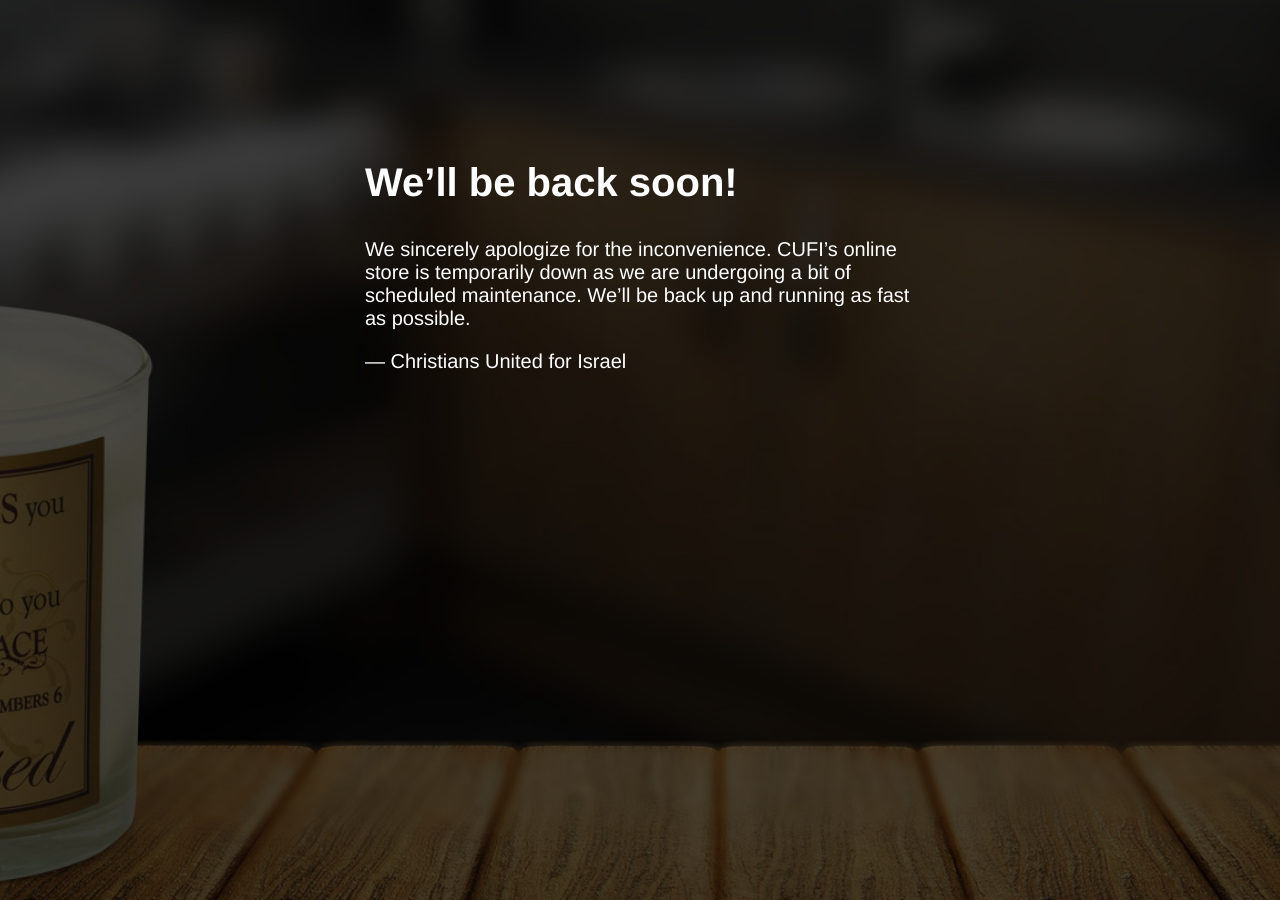
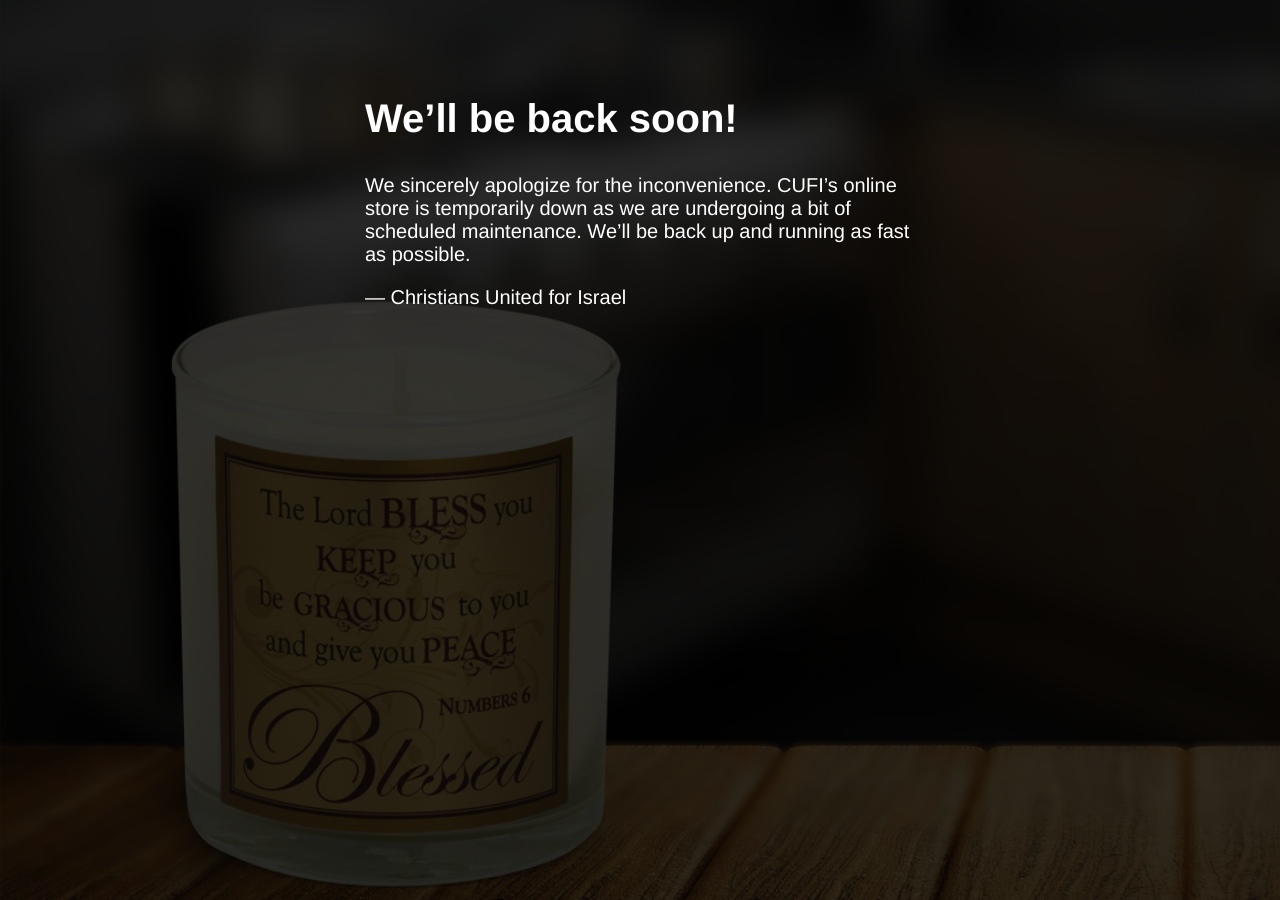
Before and after one commit to brandonyoung/brandonyoung.github.io, a Jekyll site: the page index.html, which Jekyll copies as it is, in a window 1280 px wide. Built offline with Jekyll 4.4.1, drawn with Linux system fonts in a browser that asks for light colours.

Commit message:
style change

```diff
--- a/index.html
+++ b/index.html
@@ -15,7 +15,8 @@
 
 	<style>
 		html {
-			background: url(hero10.d16b23782b6f9b62334c.jpg) no-repeat center center fixed;
+			/* background: url(hero10.d16b23782b6f9b62334c.jpg) no-repeat center center fixed; */
+			background: url(hero10.d16b23782b6f9b62334c.jpg) no-repeat;
 			background-size: cover;
 			height: 100%;
 			/* overflow: hidden; */
@@ -37,7 +38,7 @@
 			bottom: 0;
 			height: 100%;
 			width: 100%;
-			background-color: rgba(0, 0, 0, 0.7);
+			background-color: rgba(0, 0, 0, 0.8);
 			background-size: cover;
 
 		}
@@ -58,9 +59,9 @@
 
 max-width: 550px;
 			position: absolute;
-    top: 20%;
+    top: 10%;
     left: 50%;
-    transform: translate(-50%, -20%);
+    transform: translate(-50%, -10%);
 
 		}
 
```
